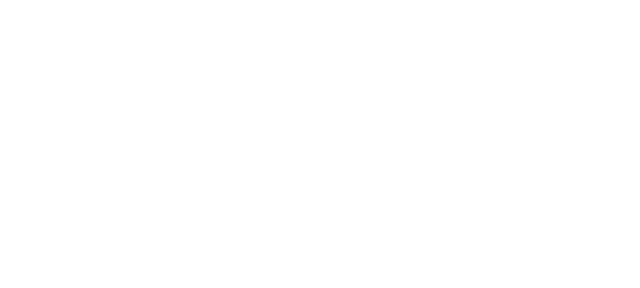
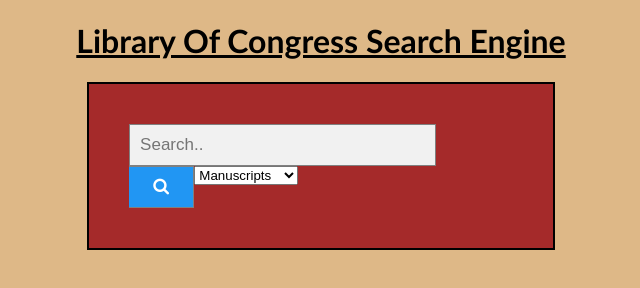
Before and after one commit to br-through/miniproject06, a plain HTML site: page index.html in a window 1280 px wide. Shown: the whole page, without its empty margins (319-959 px from the left). Drawn offline with Linux system fonts and the light colour scheme.

Commit message:
Progress on JS and styling

```diff
--- a/assets/script.js
+++ b/assets/script.js
@@ -0,0 +1,31 @@
+var search = document.getElementById("search");
+var searchParamaters = document.getElementById("input");
+var requestURL = `https://www.loc.gov/`;
+var path = document.getElementById("path");
+
+
+
+
+
+
+function locApi(){
+    fetch(requestURL)
+        .then(function(response){
+            return response;
+        })
+        .then(function(data){
+            console.log(data)
+        })
+
+}
+
+
+
+
+
+
+search.addEventListener("click", function searchLocApi(event){
+    event.preventDefault();
+    document.location.replace(path.value + "/q=" + searchParamaters.value  + '&fo=json');
+
+});
--- a/assets/style.css
+++ b/assets/style.css
@@ -0,0 +1,57 @@
+* {
+    box-sizing: border-box;
+  }
+
+body{
+    background-color: burlywood;
+}
+
+main{
+    display: flex;
+    justify-content: center;
+    align-items: center;
+}
+
+h1{
+    text-align: center;
+    text-decoration: underline;
+    font-family: 'Trebuchet MS', 'Lucida Sans Unicode', 'Lucida Grande', 'Lucida Sans', Arial, sans-serif;
+}
+
+.searchBox{
+    height: 55%;
+    width: auto;
+    margin: auto;
+    background-color: brown;
+    border: 2px solid black;
+    padding: 40px;
+    justify-content: center;
+
+
+}
+
+input[type=text] {
+    padding: 10px;
+    font-size: 17px;
+    border: 1px solid grey;
+    float: left;
+    width: 80%;
+    background: #f1f1f1;
+  }
+
+
+#search {
+    float: left;
+    width: 17%;
+    padding: 10px;
+    background: #2196F3;
+    color: white;
+    font-size: 17px;
+    border: 1px solid grey;
+    border-left: none;
+    cursor: pointer;
+  }
+
+  #search:hover {
+    background: #0b7dda;
+  }
--- a/index.html
+++ b/index.html
@@ -5,12 +5,37 @@
     <meta http-equiv="X-UA-Compatible" content="IE=edge">
     <meta name="viewport" content="width=device-width, initial-scale=1.0">
     <title>Library of Congress Search Tool</title>
+    <link rel="stylesheet" href="https://cdnjs.cloudflare.com/ajax/libs/font-awesome/4.7.0/css/font-awesome.min.css">
     <link rel="stylesheet" href="assets/style.css">
 </head>
 <body>
+    <h1>Library Of Congress Search Engine</h1>
+<main>
+<div class = "searchBox">
+        <input type="text"placeholder="Search.." name="search2" id="input">
+        <!-- <button type="submit" id="search"><i class="fa fa-search"></i></button> -->
+        <select id="path">
+            <option value="manuscripts">Manuscripts</option>
+            <option value="photos">Photos</option>
+            <option value="websites">Websites</option>
+            <option value="newspapers">Newspapers</option>
+            <option value="maps">Maps</option>
+            <option value="notated-music">Music</option>
+            <option value="film-and-videos">Film & Videos</option>
+            <option value="audio">Audio</option>
+        </select>
+        <button type="submit" id="search"><i class="fa fa-search"></i></button>
+</div>
+
+<div class = "libCon">
+
+</div>
+</main>
 
 
 
-    <link rel="stylesheet" href="assets/script.js">
+<script src="assets/script.js"></script>
+
 </body>
+
 </html>
```
Also changed, not shown: searchResults.html (added, +28 -0 lines).
